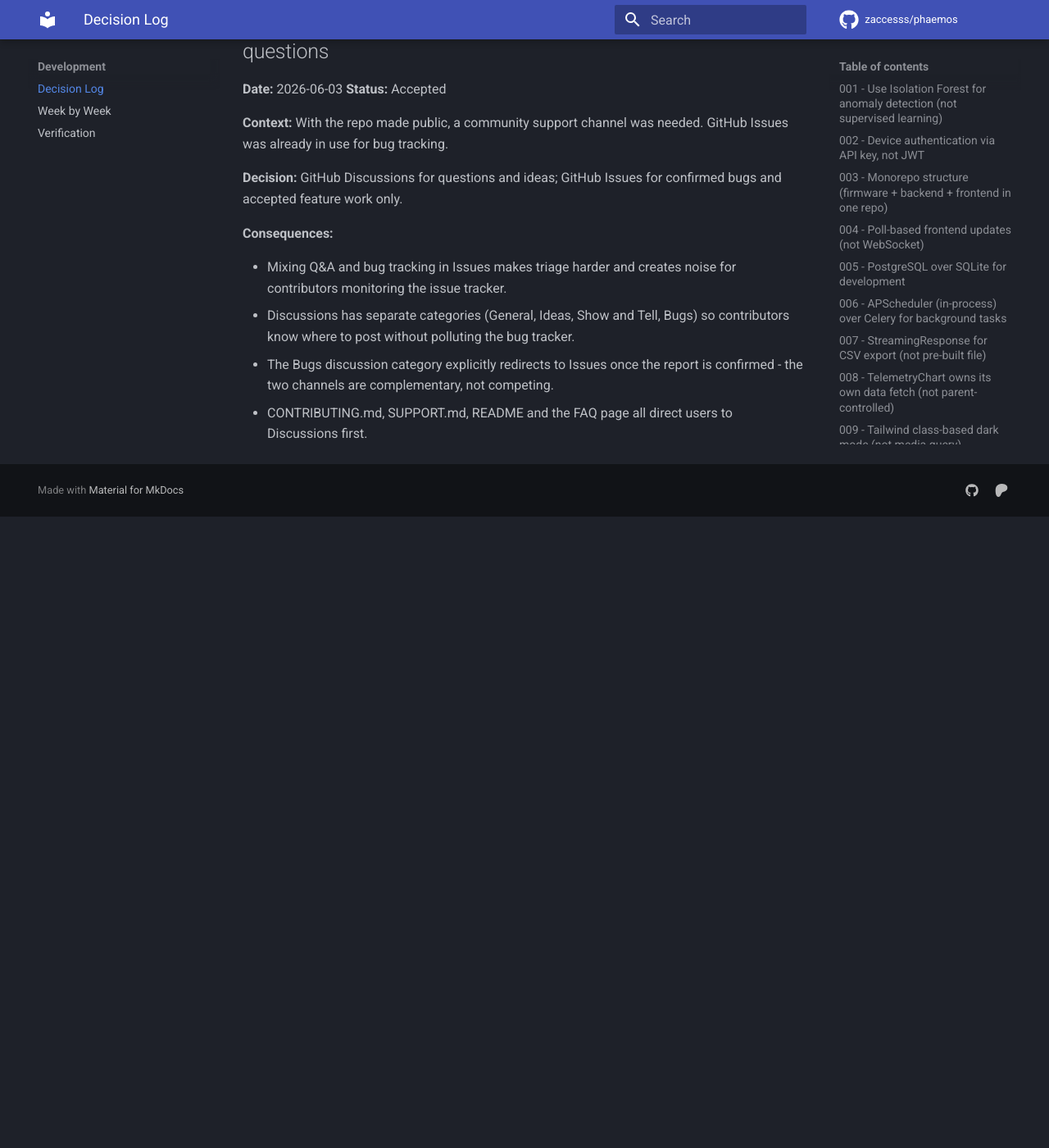
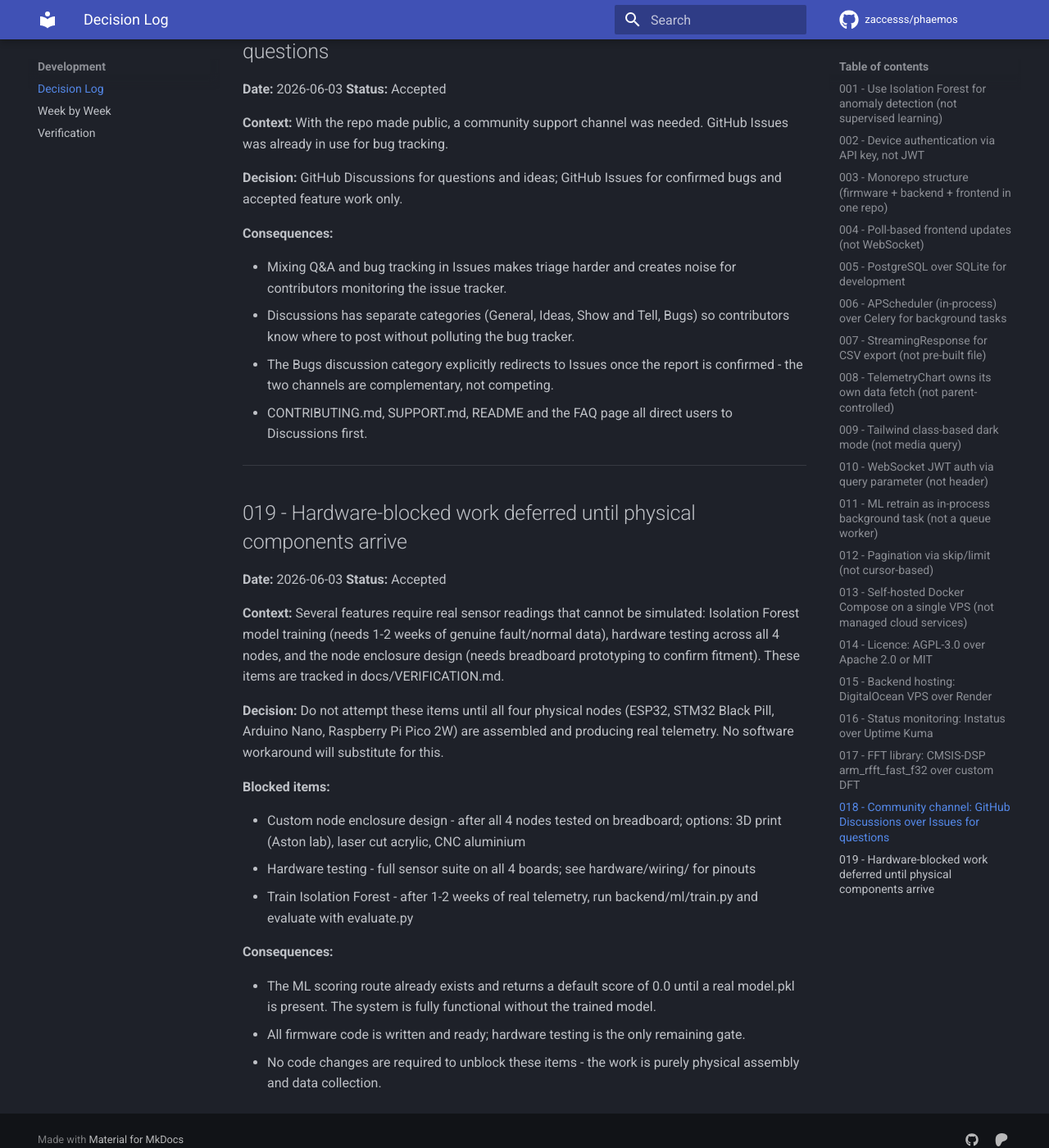
Before and after one commit to phaemos/phaemos, an MkDocs documentation site: the page built from docs/decisions.md, in a window 1280 px wide and 1400 px high, scrolled down 8992 px. Shown: the whole window at 82% size. Built offline with MkDocs 1.6.1 and Material for MkDocs 9.7.7, drawn with Linux system fonts in a browser that asks for light colours; comment, search, counter and statistics services are not loaded; before the commit the page ends 9622 px from its top, so only the background shows below that.

```diff
--- a/docs/decisions.md
+++ b/docs/decisions.md
@@ -353,3 +353,28 @@ GitHub Discussions for questions and ideas; GitHub Issues for confirmed bugs and
 - Discussions has separate categories (General, Ideas, Show and Tell, Bugs) so contributors know where to post without polluting the bug tracker.
 - The Bugs discussion category explicitly redirects to Issues once the report is confirmed - the two channels are complementary, not competing.
 - CONTRIBUTING.md, SUPPORT.md, README and the FAQ page all direct users to Discussions first.
+
+---
+
+## 019 - Hardware-blocked work deferred until physical components arrive
+
+**Date:** 2026-06-03
+**Status:** Accepted
+
+**Context:**
+Several features require real sensor readings that cannot be simulated: Isolation Forest model training (needs 1-2 weeks of genuine fault/normal data), hardware testing across all 4 nodes, and the node enclosure design (needs breadboard prototyping to confirm fitment). These items are tracked in docs/VERIFICATION.md.
+
+**Decision:**
+Do not attempt these items until all four physical nodes (ESP32, STM32 Black Pill, Arduino Nano, Raspberry Pi Pico 2W) are assembled and producing real telemetry. No software workaround will substitute for this.
+
+**Blocked items:**
+
+- Custom node enclosure design - after all 4 nodes tested on breadboard; options: 3D print (Aston lab), laser cut acrylic, CNC aluminium
+- Hardware testing - full sensor suite on all 4 boards; see hardware/wiring/ for pinouts
+- Train Isolation Forest - after 1-2 weeks of real telemetry, run backend/ml/train.py and evaluate with evaluate.py
+
+**Consequences:**
+
+- The ML scoring route already exists and returns a default score of 0.0 until a real model.pkl is present. The system is fully functional without the trained model.
+- All firmware code is written and ready; hardware testing is the only remaining gate.
+- No code changes are required to unblock these items - the work is purely physical assembly and data collection.
```
Also changed, not shown: README.md (+14 -11 lines).
